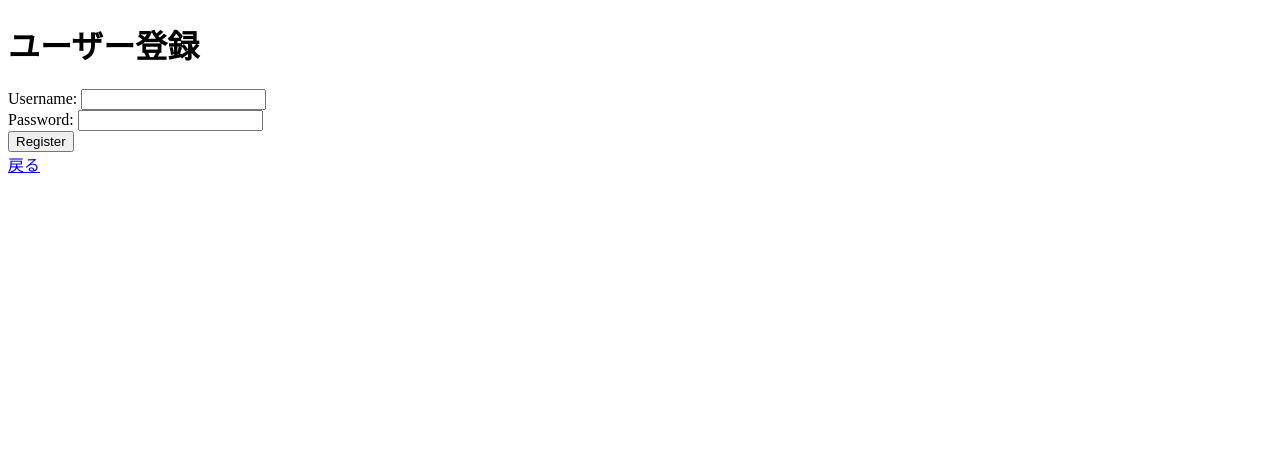
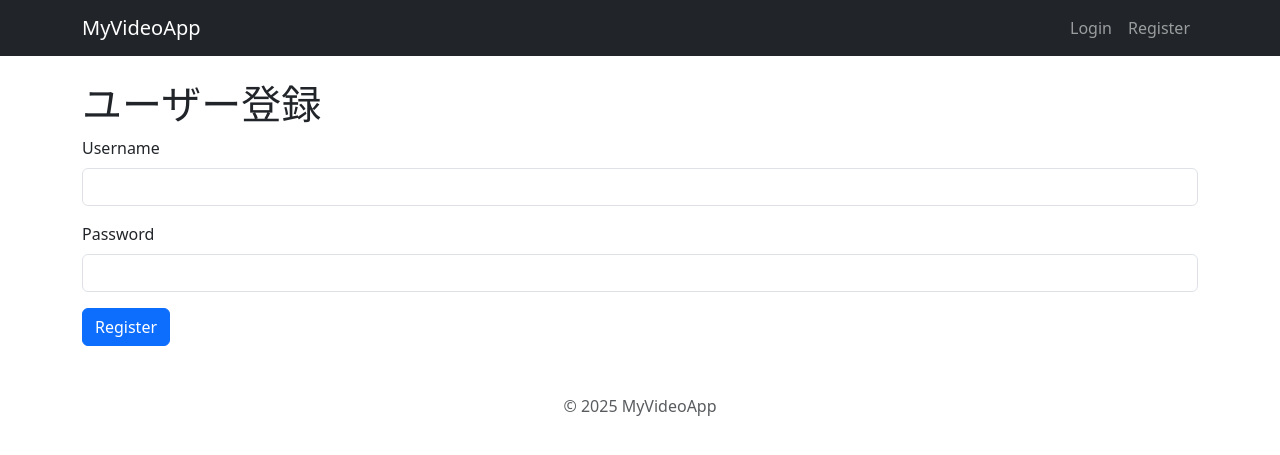
Before and after one commit to sodack2/rearth_youtube, a Flask app: page /register in a window 1280 px wide. Shown: the top 455 px of the page. Run offline with Flask 3, Linux system fonts and the light colour scheme.

Commit message:
Update register.html

```diff
--- a/templates/register.html
+++ b/templates/register.html
@@ -1,16 +1,17 @@
-<!DOCTYPE html>
-<html lang="ja">
-<head>
-  <meta charset="UTF-8">
-  <title>Register</title>
-</head>
-<body>
+{% extends 'base.html' %}
+{% block title %}ユーザー登録{% endblock %}
+
+{% block content %}
   <h1>ユーザー登録</h1>
   <form method="post">
-    Username: <input type="text" name="username"><br>
-    Password: <input type="password" name="password"><br>
-    <button type="submit">Register</button>
+    <div class="mb-3">
+      <label class="form-label">Username</label>
+      <input type="text" name="username" class="form-control">
+    </div>
+    <div class="mb-3">
+      <label class="form-label">Password</label>
+      <input type="password" name="password" class="form-control">
+    </div>
+    <button type="submit" class="btn btn-primary">Register</button>
   </form>
-  <a href="{{ url_for('index') }}">戻る</a>
-</body>
-</html>
+{% endblock %}
```
